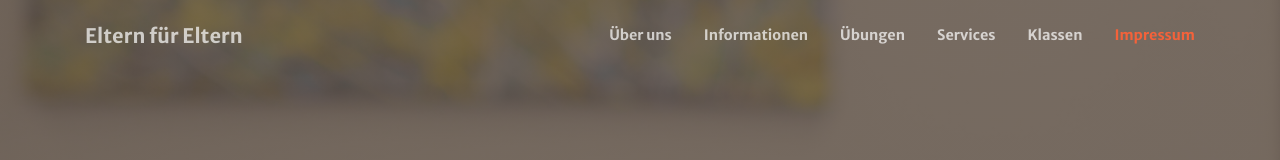
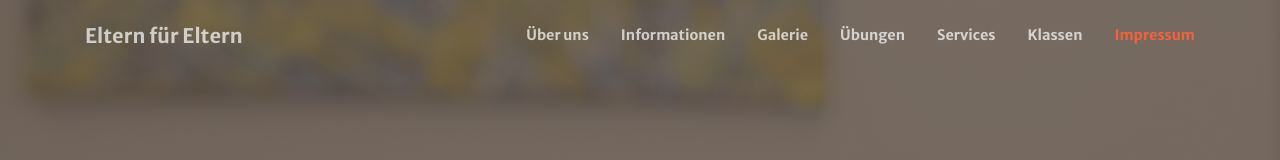
Before and after one commit to elternfuereltern/elternfuereltern.github.io, a plain HTML site: page src/index.html in a window 1280 px wide. Shown: the top 160 px of the page. Drawn offline with nearby package versions, Linux system fonts and the light colour scheme.

Commit message:
galerie in menu

```diff
--- a/src/index.html
+++ b/src/index.html
@@ -28,6 +28,7 @@
 				<ul class="navbar-nav ml-auto my-2 my-lg-0">
 					<li class="nav-item"><a class="nav-link js-scroll-trigger" href="#about">Über uns</a></li>
 					<li class="nav-item"><a class="nav-link js-scroll-trigger" href="#info">Informationen</a></li>
+					<li class="nav-item"><a class="nav-link js-scroll-trigger" href="#portfolio">Galerie</a></li>
 					<li class="nav-item"><a class="nav-link js-scroll-trigger" href="#uebungen">Übungen</a></li>
 					<li class="nav-item"><a class="nav-link js-scroll-trigger" href="#services">Services</a></li>
 					<li class="nav-item"><a class="nav-link js-scroll-trigger" href="#classes">Klassen</a></li>
```
